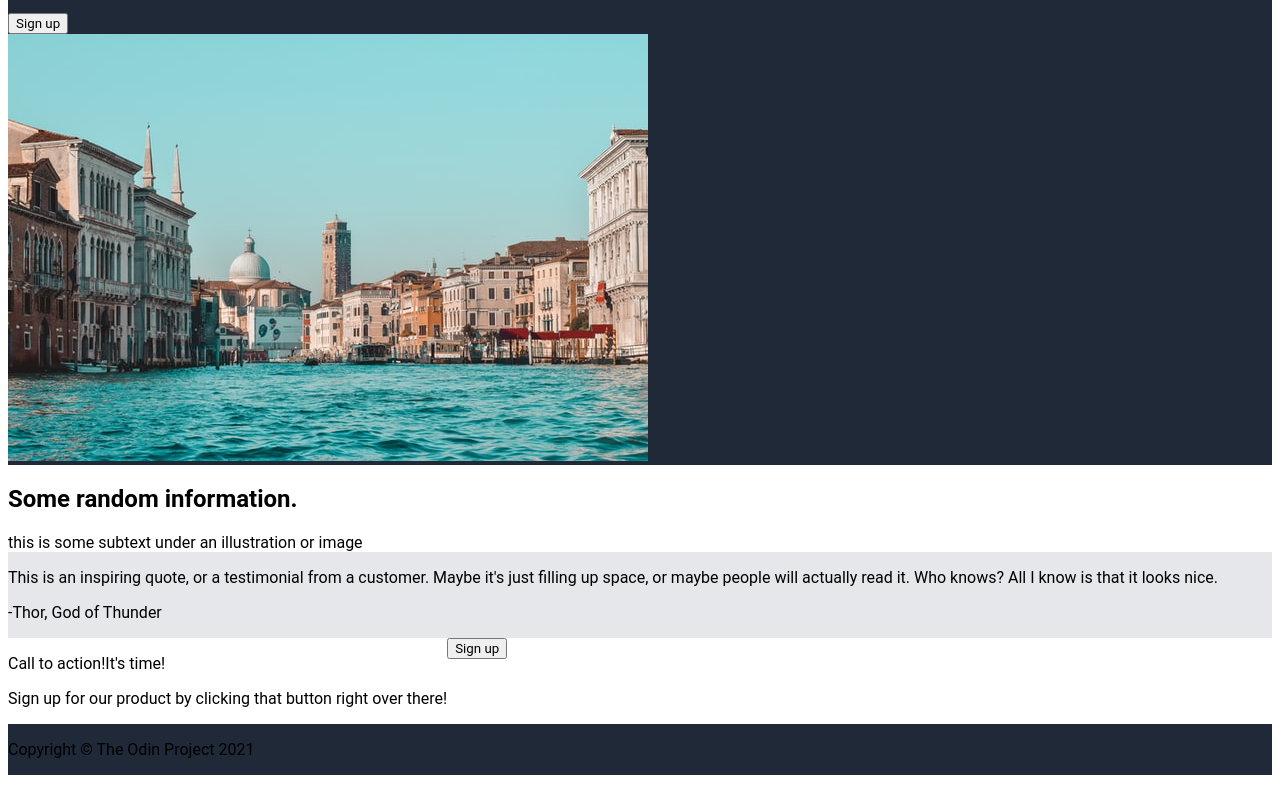
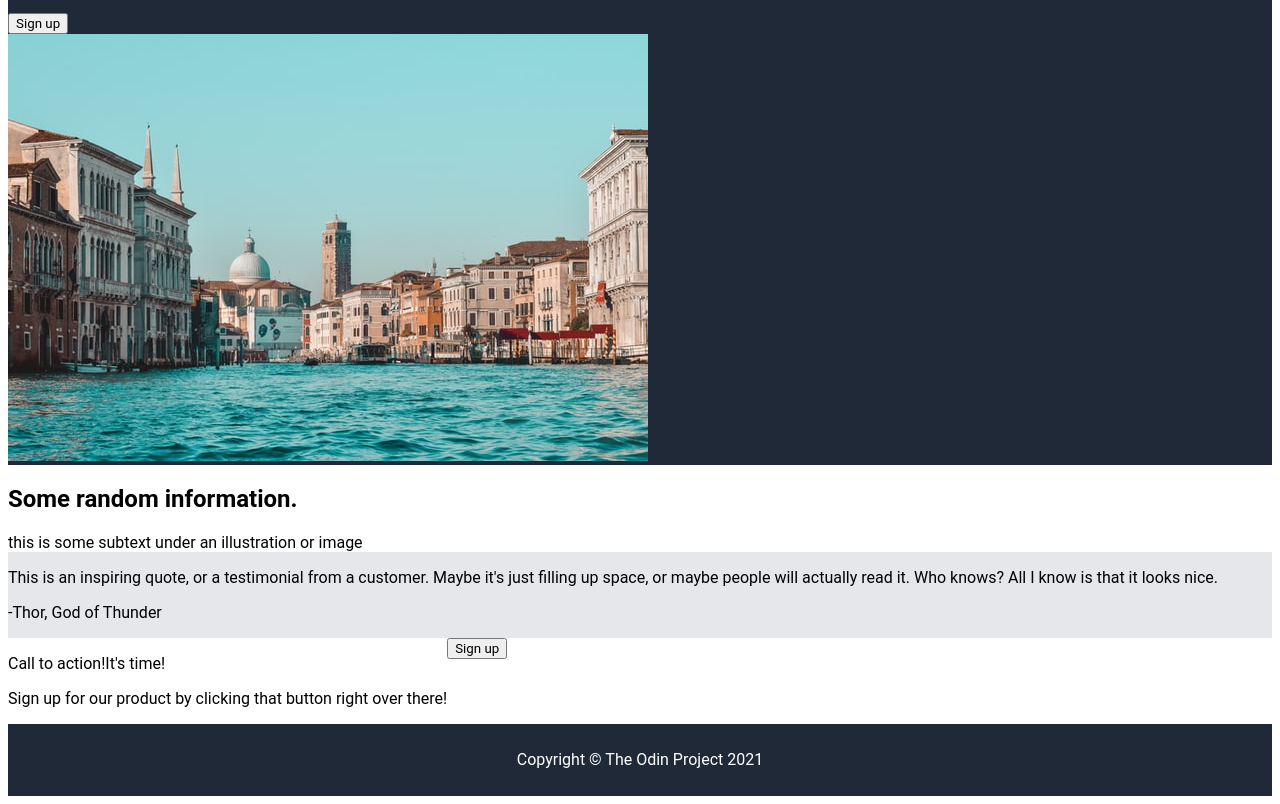
Before and after one commit to Roxanoel/odin-project-landing-page, a plain HTML site: page index.html in a window 1280 px wide. Shown: the part 130-934 px from the top of the page. Before the commit the page ends 913 px from the top, so only its background shows below. Drawn offline with Linux system fonts and the light colour scheme.

Commit message:
Made the footer match the example

```diff
--- a/index.html
+++ b/index.html
@@ -47,7 +47,7 @@
         </div>
       </div>
     </div>
-    <div class="footer">
+    <div class="footer flex-container">
         <p>Copyright © The Odin Project 2021</p>
     </div>
 
--- a/styles.css
+++ b/styles.css
@@ -25,6 +25,11 @@ body {
 
 .footer{
     background-color: #1F2937;
+    color: white;
+    text-align: center;
+    height: 72px;
+    justify-content: center;
+    align-items: center;
 }
 
 .flex-container {
```
